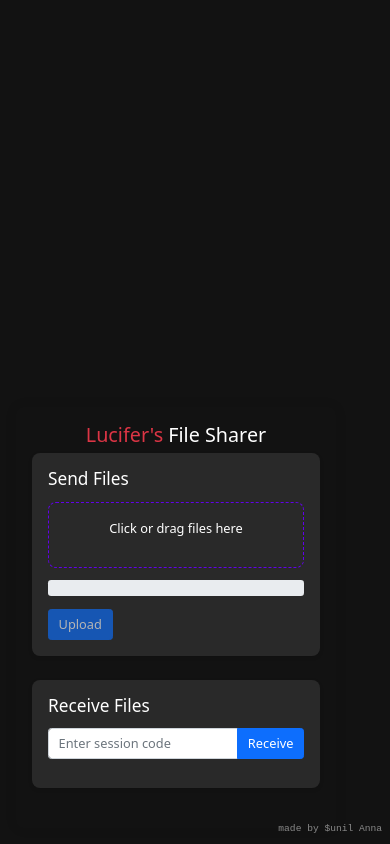
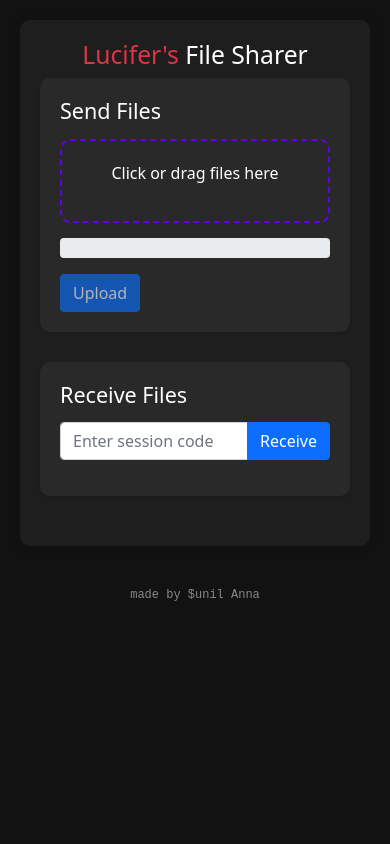
Before and after one commit to Lu-C4/FlaskFileSharer, a Flask app: page / in a window 390 px wide. Run offline with Flask 3, Linux system fonts and the light colour scheme.

Commit message:
android responsive

```diff
--- a/templates/transfer.html
+++ b/templates/transfer.html
@@ -2,7 +2,7 @@
 <html lang="en">
   <head>
     <meta charset="UTF-8" />
-    <meta name="viewport" content="width=device-width, initial-scale=0.8" />
+    <meta name="viewport" content="width=device-width, initial-scale=1.0" />
     <title>Lucifer's file sharer</title>
     <link
       href="https://cdn.jsdelivr.net/npm/bootstrap@5.1.3/dist/css/bootstrap.min.css"
@@ -12,28 +12,18 @@
       body {
         background-color: #121212;
         color: #ffffff;
-        display: flex;
-        justify-content: center;
-        align-items: center;
-        height: 100vh;
         margin: 0;
-        zoom: 0.8;
-        -moz-transform: scale(0.8); /* For Firefox fallback */
-        -moz-transform-origin: top left;
+        padding: 20px;
+        min-height: 100vh;
       }
       .transfer-box {
         max-height: 700px;
-        position: fixed;
-        bottom: 20px;
-        left: 20px;
-        border-radius: 120px;
+        border-radius: 10px;
         box-shadow: 0 0 15px rgba(0, 0, 0, 0.1);
         width: 90%;
         max-width: 400px;
         padding: 20px;
-        /* background-color: #1e1e1e; */
-        border-radius: 10px;
-        box-shadow: 0 0 15px rgba(0, 0, 0, 0.1);
+        background-color: #1e1e1e;
       }
       .clickzone {
         cursor: pointer;
@@ -70,39 +60,31 @@
         width: 700px;
         height: 400px;
         background-color: rgba(0, 0, 0, 0);
-
         border-radius: 10px;
         padding: 10px;
         overflow-y: auto;
-
       }
-
       #uploadConsole {
         display: none;
         justify-content: flex-start;
       }
-      /* test */
       .uplist {
         font-family: "Courier New", Courier, monospace;
-        position: fixed;
-        right: 10%;
-        background-color: #121212;
-        width: 50%;
-
         position: fixed;
         right: 10%;
         top: 20px;
         width: 700px;
         height: 400px;
+        background-color: #121212;
+        overflow-y: auto;
       }
-      .list-group-item{
+      .list-group-item {
         background-color: #121212;
         color: #ffffff;
-        border: #ffffff;
-
+        border: 1px solid #ffffff;
         border-radius: 5px;
+        margin-bottom: 5px;
       }
-
       .section {
         margin-bottom: 30px;
         padding: 20px;
@@ -112,6 +94,55 @@
       }
       .section h4 {
         margin-bottom: 15px;
+      }
+
+      @media (max-width: 767px) {
+        body {
+          display: flex;
+          flex-direction: column;
+          align-items: center;
+        }
+        .transfer-box {
+          position: static;
+          width: 100%;
+          max-width: none;
+          margin-bottom: 20px;
+        }
+        .console {
+          display: none !important;
+        }
+        .uplist {
+          position: static;
+          width: 100%;
+          height: auto;
+          max-height: 300px;
+          margin-top: 20px;
+        }
+        #listt {
+          display: none;
+          margin-top: 20px;
+        }
+        .watermark {
+          position: static;
+          text-align: center;
+          margin-top: 20px;
+        }
+      }
+
+      @media (min-width: 768px) {
+        body {
+          display: flex;
+          justify-content: center;
+          align-items: center;
+          zoom: 0.8;
+          -moz-transform: scale(0.8);
+          -moz-transform-origin: top left;
+        }
+        .transfer-box {
+          position: fixed;
+          bottom: 20px;
+          left: 20px;
+        }
       }
     </style>
   </head>
@@ -226,7 +257,7 @@
         const selectedFilesText = document.getElementById("selectedFilesText");
 
         if (files.length > 0) {
-          document.getElementById("listt").style.display = "unset";
+          document.getElementById("listt").style.display = "block";
           selectedFilesText.style.display = "block";
           uploadButton.disabled = false;
 
@@ -254,6 +285,7 @@
             consoleElement.innerHTML += `Uploading: ${file.name} - 0%<br>`;
           });
         } else {
+          document.getElementById("listt").style.display = "none";
           selectedFilesText.style.display = "none";
           uploadButton.disabled = true;
         }
@@ -282,9 +314,7 @@
         .addEventListener("submit", function (event) {
           event.preventDefault();
           document.getElementById("listt").style.display = "none";
-          document.getElementById("uploadConsole").style.display = "unset";
-
-
+          document.getElementById("uploadConsole").style.display = "block";
 
           const files = fileInput.files;
           const progressBar = document.getElementById("progressBar");
```
